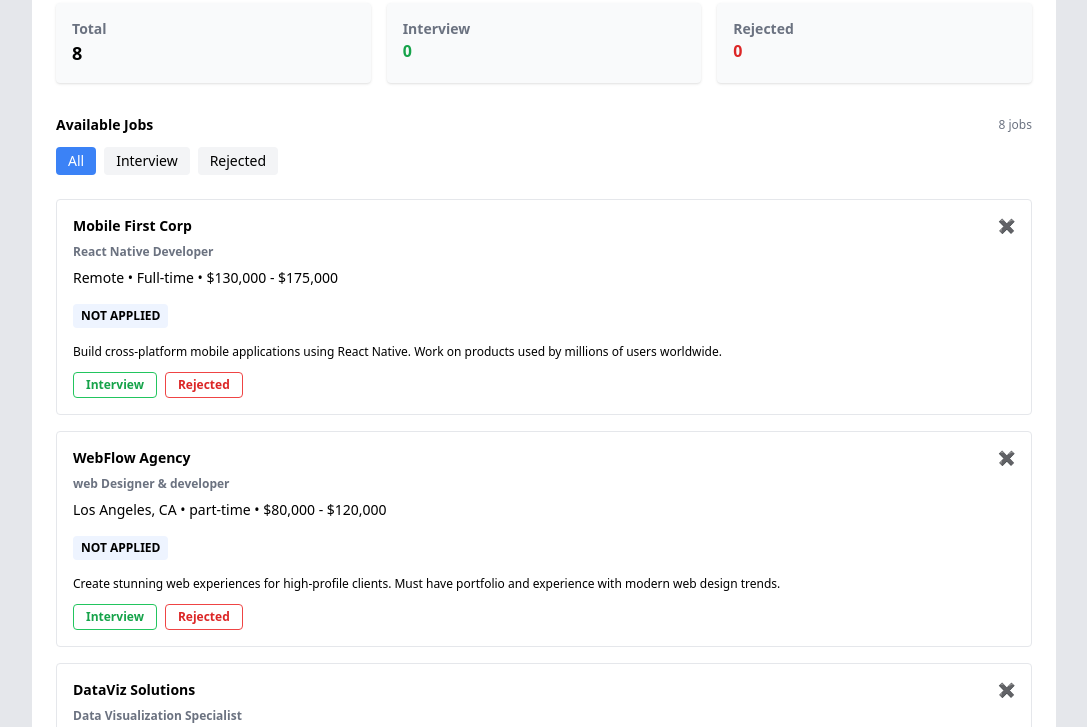
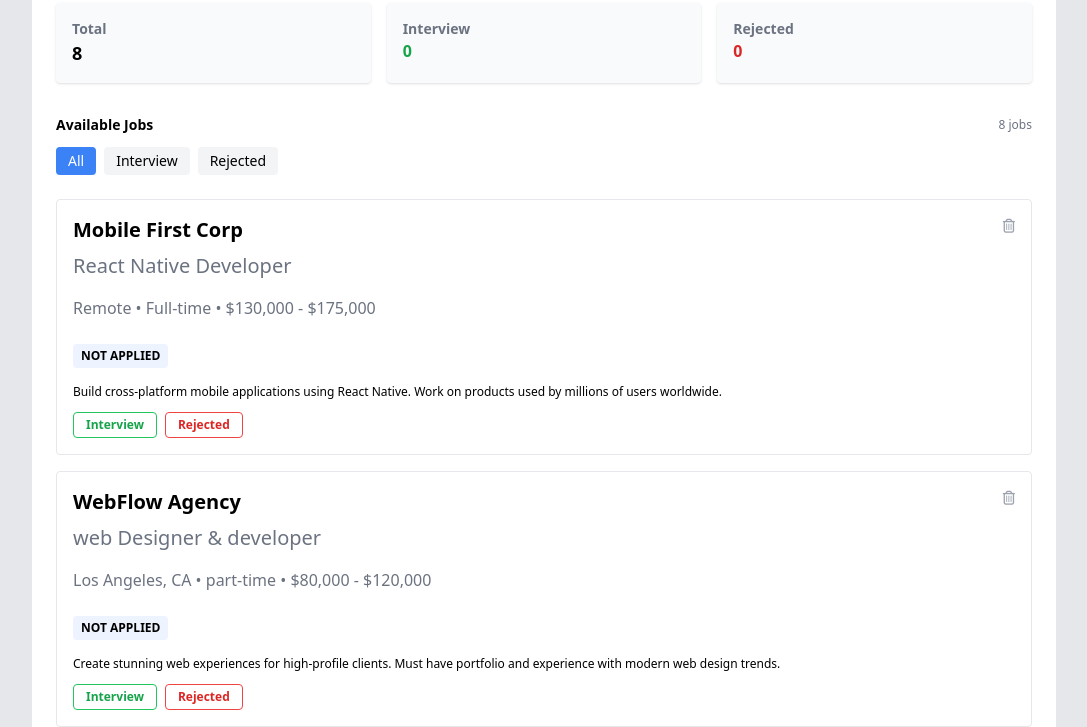
Before and after one commit to arpitaislamkona21/Assignment-4, a plain HTML site: page index.html in a window 1280 px wide. Shown: the part 73-800 px from the top of the page, without its empty margins (96-1183 px from the left). Drawn offline with nearby package versions, Linux system fonts and the light colour scheme.

Commit message:
delete opsion set

```diff
--- a/index.html
+++ b/index.html
@@ -6,6 +6,7 @@
 <title>Job Application Tracker</title>
 <script src="https://cdn.tailwindcss.com"></script>
 <link rel="stylesheet" href="./style.css">
+<link rel="stylesheet" href="https://cdnjs.cloudflare.com/ajax/libs/font-awesome/6.5.1/css/all.min.css">
 </head>
 
 <body class="bg-gray-200">
@@ -54,7 +55,7 @@
   <div id="emptyState" class="hidden text-center py-20">
     <div class="flex justify-center mb-4">
       <div class="bg-blue-100 p-4 rounded">
-        📄
+
       </div>
     </div>
     <h3 class="font-semibold text-sm">No jobs available</h3>
--- a/script.js
+++ b/script.js
@@ -33,17 +33,22 @@
     const card = document.createElement("div");
     card.className = "border rounded p-4 text-sm";
 
+
 card.innerHTML = `
     <div class="flex justify-between items-start">
         <div>
-          <h3 class="font-bold">${job.company}</h3>
-          <p class="text-xs font-bold py-2 text-gray-500">${job.position}</p>
-          ${job.location} • ${job.type} • ${job.salary}
+            <h3 class="text-xl font-bold">${job.company}</h3>
+            <p class="text-xl font-regular py-2 text-gray-500">${job.position}</p>
+            <p class="text-base font-regular py-2 text-gray-500"> ${job.location} • ${job.type} • ${job.salary}</p>
         </div>
-        <button onclick="deleteJob(${job.id})" class="text-gray-400">✖</button>
+        <button onclick="deleteJob(${job.id})" class="text-gray-400 hover:text-red-500 delete-btn">
+            <i class="fa-regular fa-trash-can"></i>
+        </button>
     </div>
 
-      <p class="text-xs mt-2 py-2text-gray-600"><span class="inline-block mt-2  text-xs bg-[#EEF4FF] font-semibold px-2 py-1 rounded">
+
+
+     <p class="text-xs mt-2 py-2text-gray-600"><span class="inline-block mt-2  text-xs bg-[#EEF4FF] font-bold px-2 py-1 rounded">
         ${job.status === "all" ? "NOT APPLIED" : job.status.toUpperCase()}
       </span> </br></br> ${job.description}</p>
 
@@ -61,7 +66,6 @@
        </button>
     </div>
     `;
-
     container.appendChild(card);
   });
 
```
Lines whose indentation alone changed are shown as unchanged.
